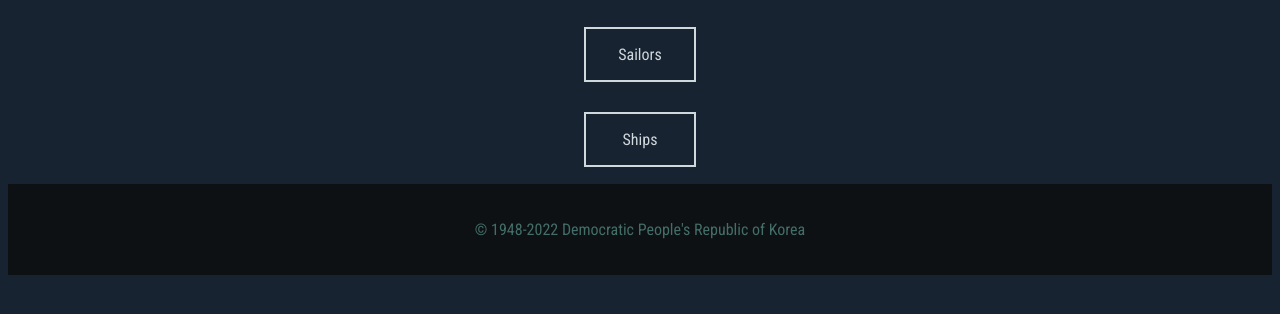
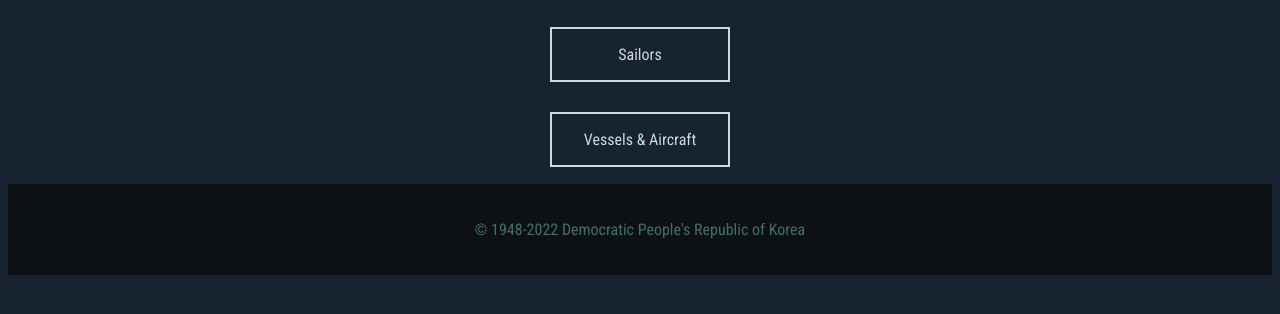
Before and after one commit to WarTinder/all_hail_dprk, a plain HTML site: page mil-branches/navy.html in a window 1280 px wide. Shown: the part 374-688 px from the top of the page. Drawn offline with Linux system fonts and the light colour scheme.

Commit message:
Update navy.html

```diff
--- a/mil-branches/navy.html
+++ b/mil-branches/navy.html
@@ -28,7 +28,7 @@
     <h2 class="page_title">Naval Force</h2>
     <table align="center">
         <tr><td><a href="#" class="button button1">Sailors</a><br></td></tr>
-        <tr><td><a href="../ships/nav_ship.html" class="button button1">Ships</a></td></tr>
+        <tr><td><a href="../ships/nav_ship.html" class="button button1">Vessels & Aircraft</a></td></tr>
     </table>
     <footer align="center" class="footer_card">
         <p class="footer_text">&copy; 1948-2022 Democratic People's Republic of Korea</p>
```
